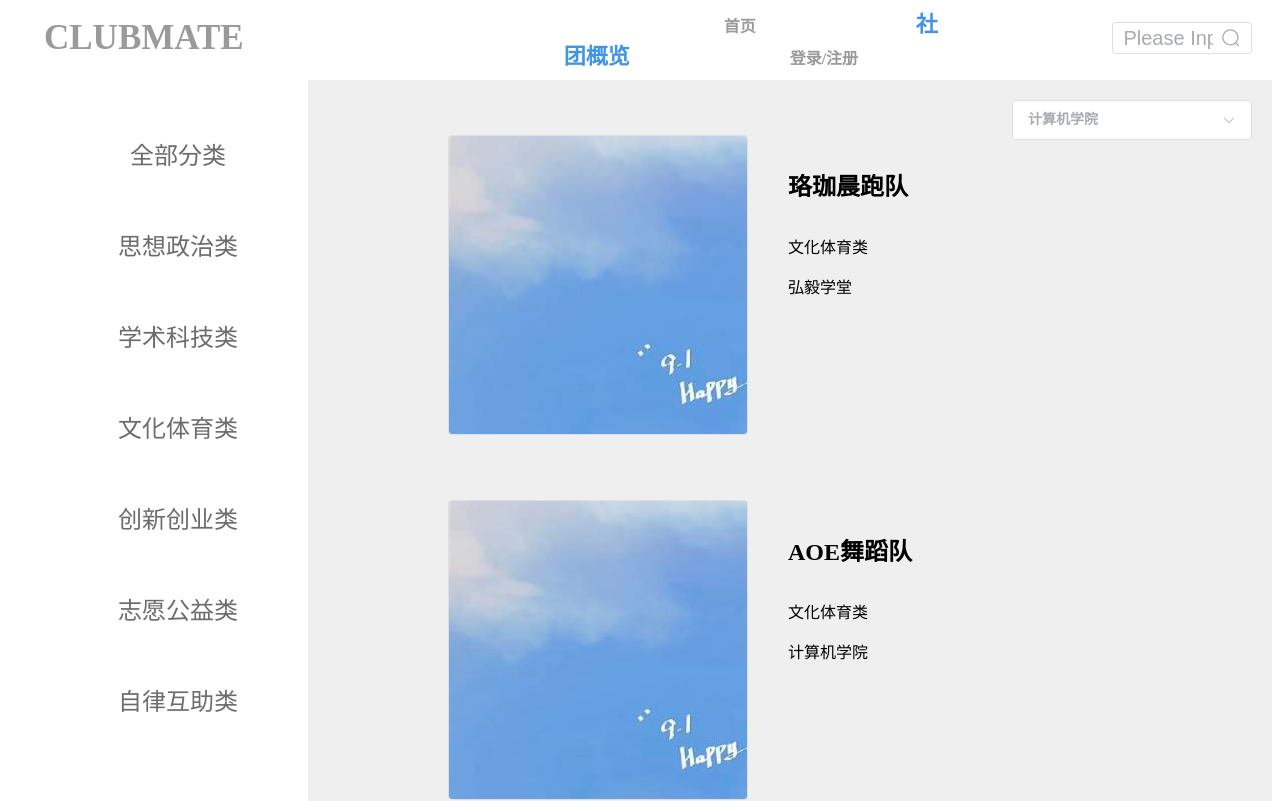
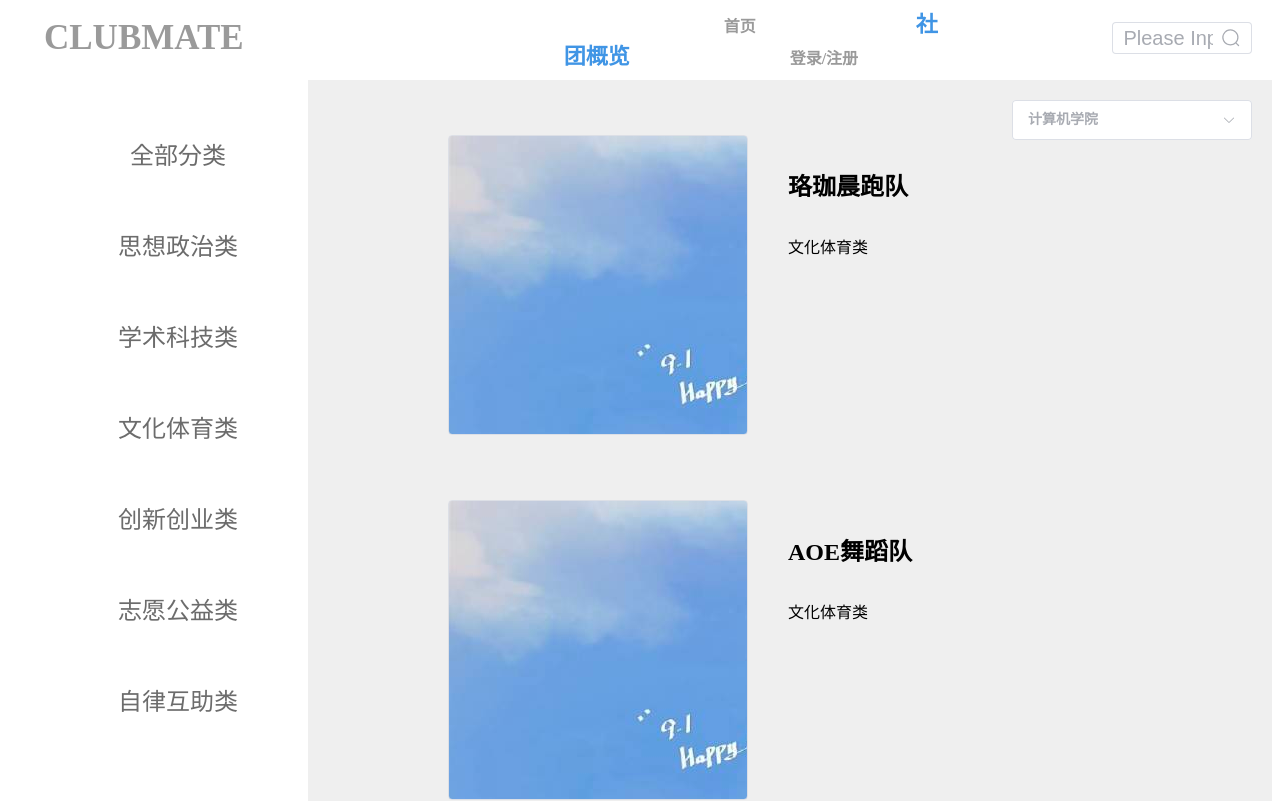
Before and after one commit to drinobaitong/ClubMateplus, a Vue app: page /overview in a window 1280 px wide. Shown: the top 801 px of the page. Built offline with nearby package versions, Linux system fonts and the light colour scheme.

Commit message:
启用学院筛选框

```diff
--- a/src/pages/Visitor/NotLogged.vue
+++ b/src/pages/Visitor/NotLogged.vue
@@ -73,7 +73,6 @@
   import { Search } from '@element-plus/icons-vue';
   import { ElNotification } from 'element-plus'
   import { useWebStore } from '@/stores/web.js';
-  import router from '@/router';
   import { useRouter } from 'vue-router';
 
   const rt = useRouter()
--- a/src/pages/Visitor/Overview.vue
+++ b/src/pages/Visitor/Overview.vue
@@ -19,10 +19,10 @@
 
           <!-- 搜索区域 -->
           <el-select
-      v-model="value"
-      placeholder="计算机学院"
-      size="large"
-      style="width: 240px; float:right ;height: 60px; font-size: 25px;font-weight: 700;"
+            v-model="currentC"
+            placeholder="计算机学院"
+            size="large"
+            class ="search2"
     ><el-option
         v-for="item in options"
         :key="item.value"
@@ -34,7 +34,7 @@
            <!-- 内容区域 -->
         <div id="content" style="overflow: hidden;">
             <div class="container-fluid">
-              <Pagination :lists="filteredLists" />
+              <Pagination :lists="finalList" />
             </div>
         </div>
 
@@ -54,6 +54,9 @@
   // 当前选中的标签
   const currentTag = ref('');
 
+  // 当前选择的学院
+  const currentC = ref('')
+
   const categories = [
     { name: '全部分类'},
     { name: '思想政治类'},
@@ -64,28 +67,30 @@
     { name: '自律互助类'}
   ];
 
-  const value = ref('')
-
   const options = [
     {
-      value: 'Option1',
+      value: '计算机学院',
       label: '计算机学院',
     },
    {
-      value: 'Option2',
+      value: '数学与统计学院',
       label: '数学与统计学院',
     },
     {
-      value: 'Option3',
+      value: '法学院',
       label: '法学院',
     },
     {
-      value: 'Option4',
+      value: '哲学学院',
       label: '哲学学院',
     },
     {
-      value: 'Option5',
+      value: '信息管理学院',
       label: '信息管理学院',
+    },
+    {
+      value: '',
+      label: '所有学院',
     },
   ]
 
@@ -95,7 +100,7 @@
       createUserId: 75,
       name:'珞珈晨跑队',
       tags:'文化体育类',
-      unit:'弘毅学堂',
+      collage:'弘毅学堂',
       registerTime: "1974-05-20 16:53:33",
       totalNumber:56,
       avatarUrl: "http://dummyimage.com/100x100",
@@ -109,7 +114,7 @@
       avatarUrl: "http://dummyimage.com/100x100",
       name:'AOE舞蹈队',
       tags:'文化体育类',
-      unit:'计算机学院',
+      collage:'计算机学院',
       introduce:'舞动青春，韵动梦想！我们是一支充满热情与创意的舞蹈队，以舞为媒，融合多元风格，用每一个跃动的节拍诠释对生活的热爱与追求。'
     },
     {
@@ -120,7 +125,7 @@
       avatarUrl: "http://dummyimage.com/100x100",
       name:'安全工作协会',
       tags:'自律互助类',
-      unit:'保卫部',
+      collage:'计算机学院',
       introduce:'安全护航，责任为先。安全工作协会，致力于构建安全文化，提升安全意识，通过专业培训与交流，共筑安全防线，守护每一份安心与和谐。'
     },
     {
@@ -131,7 +136,7 @@
       avatarUrl: "http://dummyimage.com/100x100",
       name:'安全工作协会',
       tags:'自律互助类',
-      unit:'保卫部',
+      collage:'计算机学院',
       introduce:'安全护航，责任为先。安全工作协会，致力于构建安全文化，提升安全意识，通过专业培训与交流，共筑安全防线，守护每一份安心与和谐。'
     },
     {
@@ -142,7 +147,7 @@
       avatarUrl: "http://dummyimage.com/100x100",
       name:'安全工作协会',
       tags:'自律互助类',
-      unit:'保卫部',
+      collage:'保卫部',
       introduce:'安全护航，责任为先。安全工作协会，致力于构建安全文化，提升安全意识，通过专业培训与交流，共筑安全防线，守护每一份安心与和谐。'
     }
   ]
@@ -153,7 +158,6 @@
     if (currentTag.value === '全部分类' || currentTag.value === '') {
       return lists;
     }
-    console.log('点击了此标签',lists.filter(item => item.tags === currentTag.value))
     return lists.filter(item => item.tags === currentTag.value);
   });
 
@@ -161,6 +165,17 @@
   function filterByTag(tag) {
     currentTag.value = tag;
   }
+
+  //根据选择的学院过滤列表
+  const finalList = computed(() =>{
+    if(currentC.value === ''){
+      return filteredLists.value;
+    }
+    console.log("选择的学院",currentC.value)
+    console.log("最终传入列表",filteredLists.value.filter(item => item.collage === currentC.value))
+    return filteredLists.value.filter(item => item.collage === currentC.value);
+  })
+
 
 </script>
 
@@ -195,6 +210,15 @@
 
   .search{
     margin-left:10rem;
+  }
+
+  /* 学院搜索栏 */
+  .search2{
+    width: 240px;
+    float: right;
+    height: 60px;
+    font-size:25px;
+    font-weight:700;
   }
 
 /* 侧边栏样式 */
--- a/src/pages/Visitor/Pagination.vue
+++ b/src/pages/Visitor/Pagination.vue
@@ -2,7 +2,6 @@
    <div id="whole" class="page">
     <div class="box" v-for="(club, index) in paginatedLists" :key="index">
       <NotLogged :club="club" :setDialogVisible="someDialogVisibilityMethod" :wid="300" :hei="300" />
-      <!-- 注意：setDialogVisible 应该是从父组件传递的方法或内部定义的方法 -->
       <div style="margin-left: 40px;">
         <h4 style="font-size: 24px;">{{ club.name }}</h4>
         <p>{{ club.tags }}</p>
@@ -11,7 +10,6 @@
     </div>
   </div>
   <div class="pagination">
-      <!-- 假设你使用的是 Element Plus 或类似的 UI 库 -->
       <el-pagination
         @current-change="handleCurrentChange"
         :current-page="currentPage"
```
